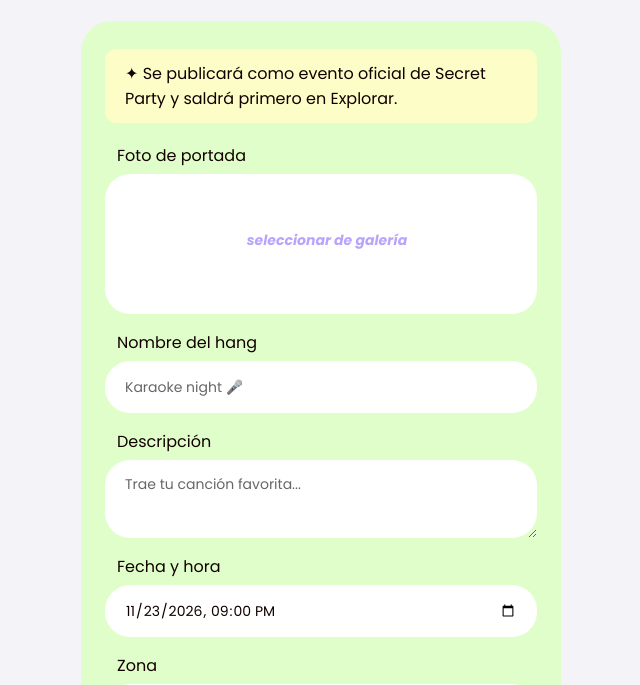
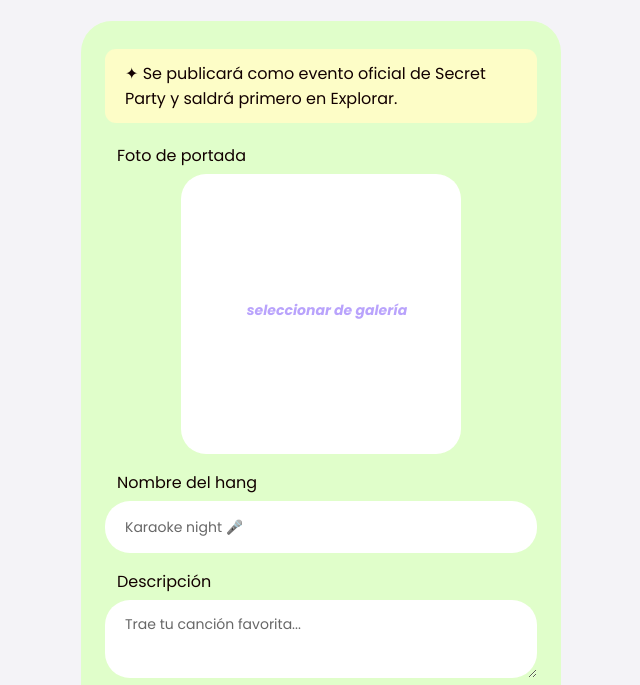
Before and after one commit to epixkraken/SecretParty, an ASP.NET Core app: page /Eventos/Crear in a window 1280 px wide. Shown: the part 162-847 px from the top of the page, without its empty margins (319-959 px from the left). Run offline with ASP.NET Core 8, Linux system fonts and the light colour scheme; the visitor is signed in with stand-in values (Sample User, id 1); the project's own start-up code is not run, and a stand-in starts its controllers and pages.

Commit message:
Fotos de los hangs cuadradas (aspect-ratio 1:1)

```diff
--- a/wwwroot/css/site.css
+++ b/wwwroot/css/site.css
@@ -908,11 +908,13 @@ button.boton-icono {
   opacity: 0.6;
 }
 
-/* La foto de portada. Si no hay foto, un degradado lila -> verde con el icono de fiesta */
+/* La foto de portada. Si no hay foto, un degradado lila -> verde con el icono de fiesta.
+   aspect-ratio 1/1 = SIEMPRE cuadrada: el alto se calcula solo a partir del ancho
+   (antes tenía un alto fijo y en pantallas anchas quedaba como una tira). */
 .evento-portada,
 .detalle-portada {
   position: relative;
-  height: 150px;
+  aspect-ratio: 1 / 1;
   background: linear-gradient(135deg, var(--lila), var(--verde));
   display: flex;
   align-items: center;
@@ -989,10 +991,11 @@ button.boton-icono {
 
 /* --- Detalle del evento --- */
 .detalle-portada {
-  height: 220px;
+  width: 100%;
+  max-width: 460px; /* en compu no queremos un cuadrado gigante: tope y centrada */
+  margin: 0 auto 16px;
   border-radius: 31px;
   overflow: hidden;
-  margin-bottom: 16px;
 }
 
 .detalle-titulo {
@@ -1086,8 +1089,10 @@ button.boton-icono {
   display: flex !important;
   align-items: center;
   justify-content: center;
-  height: 140px;
-  margin: 0 !important;
+  aspect-ratio: 1 / 1; /* cuadrada, igual que se verá en la tarjeta */
+  width: 100%;
+  max-width: 280px;
+  margin: 0 auto !important;
   border-radius: 25px;
   background-color: var(--blanco);
   overflow: hidden;
@@ -1529,13 +1534,9 @@ button.boton-icono {
     grid-template-columns: repeat(4, 1fr);
   }
 
-  /* En compu, las tarjetas de eventos van de a 2 */
+  /* En compu, las tarjetas de eventos van de a 2 (cuadrados de ~370px) */
   .grilla-eventos {
     grid-template-columns: 1fr 1fr;
-  }
-
-  .detalle-portada {
-    height: 300px;
   }
 
   /* En compu el calendario tiene espacio: celdas altas, sin puntitos y con chips de texto */
```
